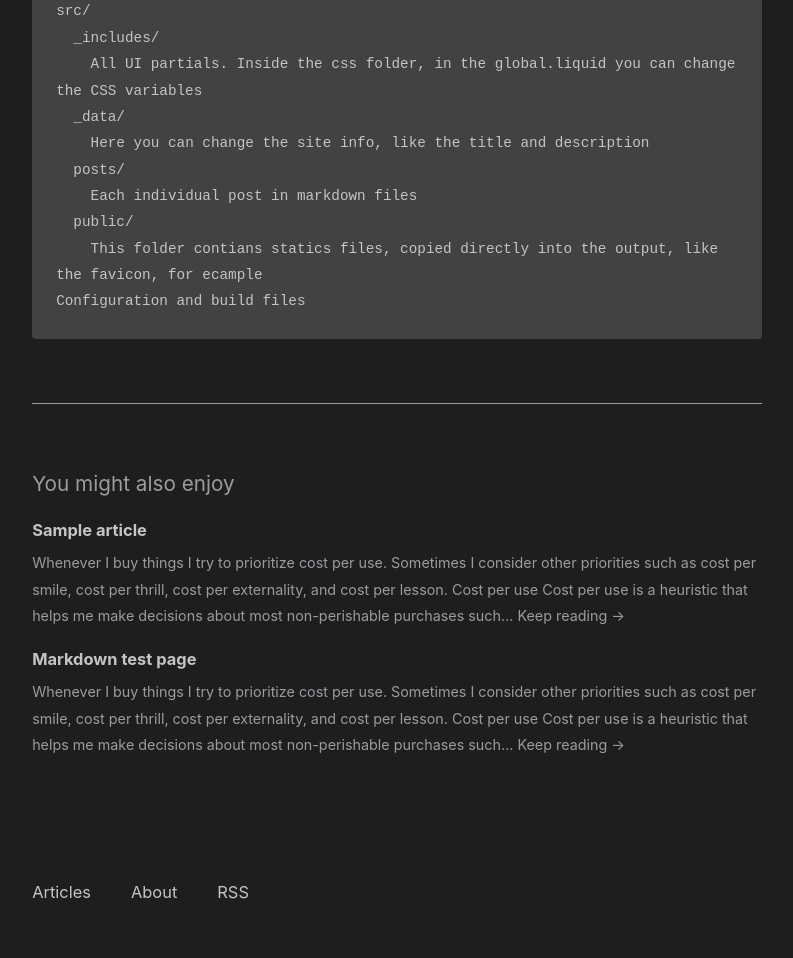
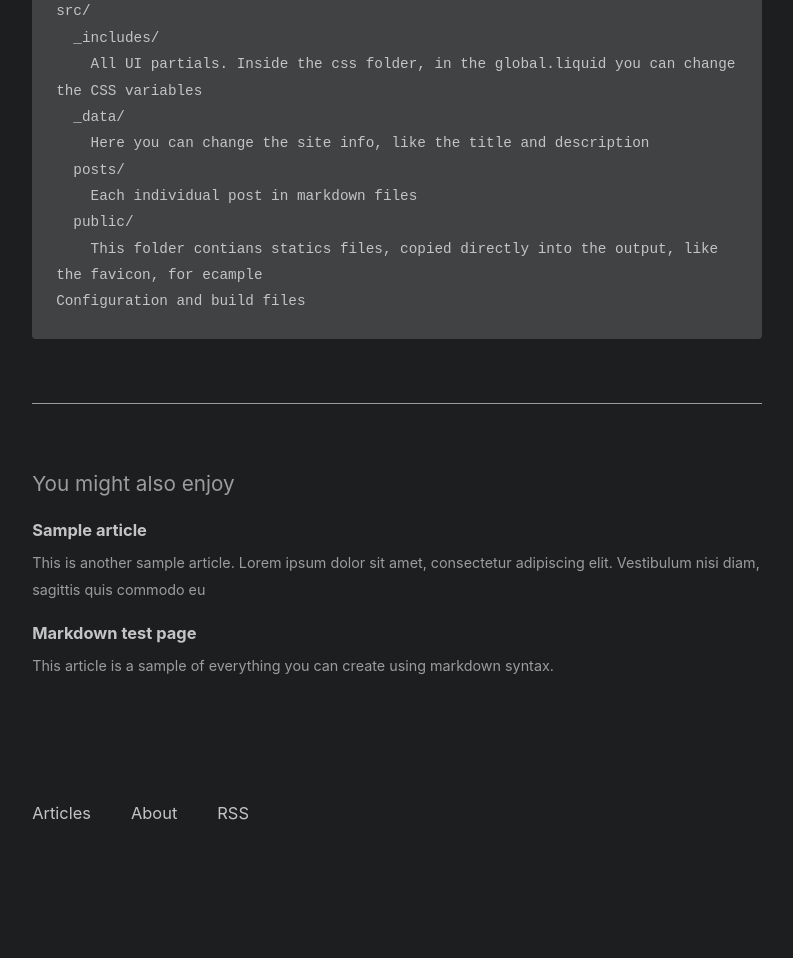
Before and after one commit to rodrcastro/rodrcastro.com, an Eleventy site: page src/posts/about.md in a window 1280 px wide. Shown: the part 1553-2511 px from the top of the page, without its empty margins (243-1036 px from the left). Built offline with nearby package versions, Linux system fonts and the light colour scheme; Eleventy itself is replaced by a stand-in of ours; code samples lack their colours; files that its build step writes are made by us from their sources; what eleventy-plugin-code-style-hooks would draw is missing.

Commit message:
post description in related articles

```diff
--- a/src/_includes/layouts/post.liquid
+++ b/src/_includes/layouts/post.liquid
@@ -24,13 +24,7 @@ if similar.length > 0 %}
     <li>
       <a class="related-article" href="{{ post.url }}">
         <h3 class="related-article-title">{{ post.data.title }}</h3>
-        <p class="related-article-description">
-          Whenever I buy things I try to prioritize cost per use. Sometimes I
-          consider other priorities such as cost per smile, cost per thrill,
-          cost per externality, and cost per lesson. Cost per use Cost per use
-          is a heuristic that helps me make decisions about most non-perishable
-          purchases such... Keep&nbsp;reading&nbsp;→
-        </p>
+        <p class="related-article-description">{{ post.data.description }}</p>
       </a>
     </li>
     {% endfor %}
```
